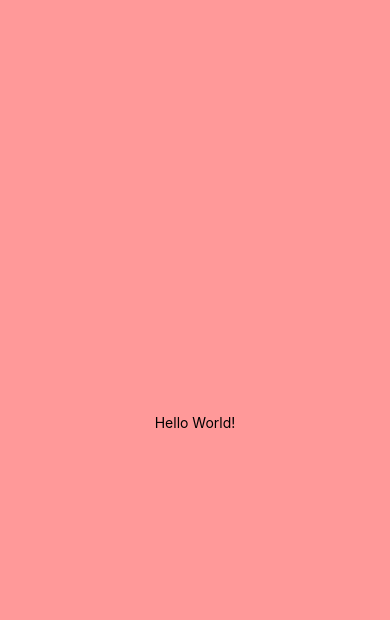
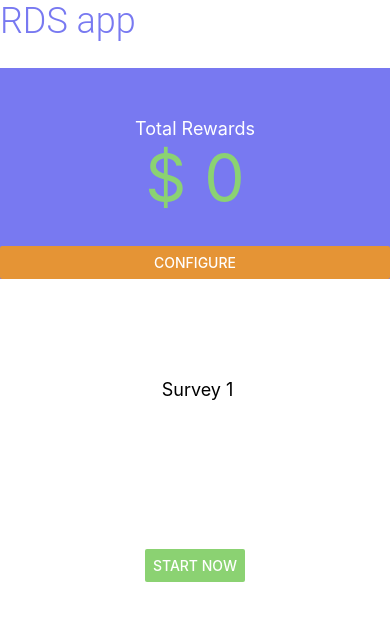
Before and after one commit to VirenderRana/O-RDS, a React Native app: screen / in a window 390 px wide. Shown: the top 620 px of the page. Built offline with nearby package versions, Linux system fonts and the light colour scheme.

Commit message:
Initial home.js additions
Began setting up and styling home.js. Created navbar.js for future use

```diff
--- a/App.js
+++ b/App.js
@@ -1,13 +1,16 @@
 import { StatusBar } from 'expo-status-bar';
 import { StyleSheet, Text, View } from 'react-native';
+import Home from "./home"
+import navbar from "./navbar"
 
 export default function App() {
-  return (
-    <View style={styles.container}>
-      <Text>Hello World!</Text>
-      <StatusBar style="auto" />
-    </View>
-  );
+  //return (
+    //<View style={styles.container}>
+    //  <Text>Hello World!</Text>
+    //  <StatusBar style="auto" />
+    //</View>
+  //);
+  return <Home />;
 }
 
 const styles = StyleSheet.create({
--- a/home.js
+++ b/home.js
@@ -0,0 +1,139 @@
+import React, { useState } from 'react';
+import { StyleSheet, Text, View, Button } from 'react-native';
+import ReactNativeStyleAttributes from 'react-native/Libraries/Components/View/ReactNativeStyleAttributes';
+import navbar from "./navbar"
+
+
+// Survey box component
+const SurveyOverlay = () => {
+
+    // State for which survey is listed
+    const [surveyNum, setSurveyNum] = useState(1);
+
+    return (
+        <View style = {styles.SurveyContainer} >
+            <Text style={styles.SurveyText}>  Survey {surveyNum} </Text>
+            <Button style={styles.button} title="Start Now" color= "#8BD272" />
+        </View>
+    )
+}
+
+export default function Home() {
+    const [reward, setReward] = useState(0);
+
+    return (
+
+    <View
+        style={{
+            backgroundColor: "#fff",
+            flex: 1,
+        }}
+    >
+
+    <View
+        style={{
+            backgroundColor: "#fff",
+            width: "100%",
+            height: "8%",
+
+
+        }}
+    >
+
+        <Text style = {styles.titleText}>RDS app</Text>
+    </View>
+
+    <View
+        style={{
+            backgroundColor: "#7879F1",
+            justifyContent: "center",
+            width: "100%",
+            height: "25%",
+
+        }}
+        >
+        <Text style={styles.text}>Total Rewards</Text>
+        <Text style={styles.rewardText}> $ {reward} </Text>
+        <Button style={styles.button} title="Configure" color= "#E59435" onPress={() => setReward(reward + 1)} />
+    </View>
+
+      <SurveyOverlay />
+    </View>
+
+
+
+    );
+
+  }
+
+
+  function nav() {
+    <navbar />
+  }
+
+  const styles = StyleSheet.create({
+    text: {
+        textAlign: 'center',
+        color: "white",
+        top: 50,
+        fontSize: 18,
+    },
+
+    titleText: {
+        position: 'absolute',
+        width: 140,
+        height: 42,
+        fontSize: 36,
+        color: "#7879F1",
+        fontFamily: "Roboto",
+        fontWeight:  '300',
+        // lineHeight: 42,
+    },
+
+    rewardText: {
+        flex: 1,
+        flexDirection: "column",
+        textAlign: 'center',
+        color: "#8BD272",
+        top: 50,
+        fontSize: 64,
+
+    },
+
+    button: {
+        flex: 1,
+        position: "absolute",
+        borderRadius: 20,
+        flexDirection: "column",
+        fontSize: 18,
+    },
+
+    SurveyContainer: {
+
+        alignItems: "center",
+        justifyContent: 'center',
+
+        top: 50,
+        //shadowRadius: 3,
+        //shadowColor: "black",
+        //shadowOpacity: 10,
+        //shadowOffset: {
+        //    height: 4,
+        //    width: 0,
+        //},
+
+        elevation: 8,
+        shadowColor: 'black',
+        height: "30%",
+        marginLeft: 10,
+        marginRight: 10,
+
+    },
+    SurveyText: {
+        flex: 1,
+        textAlign: 'center',
+        color: "black",
+        top: 50,
+        fontSize: 18,
+    },
+  });
--- /dev/null
+++ b/navbar.js
@@ -0,0 +1,13 @@
+import React from 'react';
+import { StyleSheet, Text, View } from 'react-native';
+
+export const Navbar = () => {
+    return (
+        <View>
+            <Text>Navbar Here</Text>
+            </View>
+    );
+}
+
+
+  export default Navbar;
```
